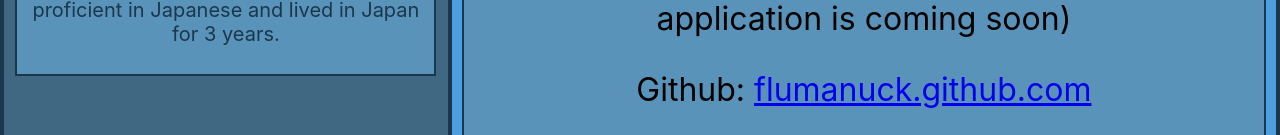
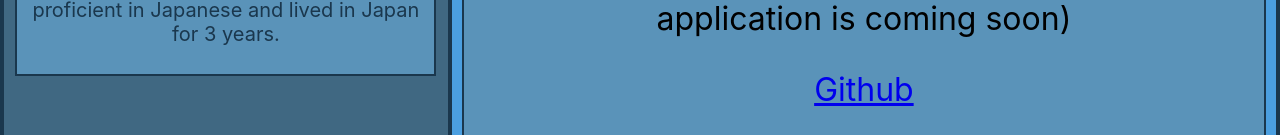
Before and after one commit to Flumanuck/Portfolio, a React (Create React App) app: page / in a window 1280 px wide. Shown: the part 817-952 px from the top of the page. Built offline with nearby package versions, Linux system fonts and the light colour scheme.

Commit message:
made name less identifiable

```diff
--- a/src/components/Body.jsx
+++ b/src/components/Body.jsx
@@ -36,7 +36,7 @@ function Body() {
         <div className="site-description">
           <p>{selectedSite.description}</p>
           <p>
-            Github: <a href={selectedSite.github}>{selectedSite.github}</a>
+            <a href={selectedSite.github}>Github</a>
           </p>
         </div>
       </div>
```
